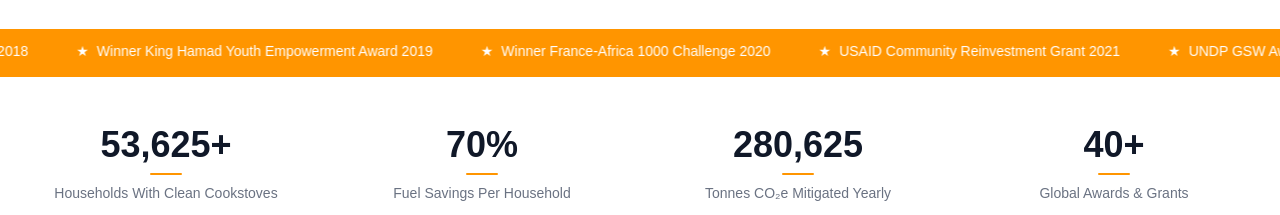
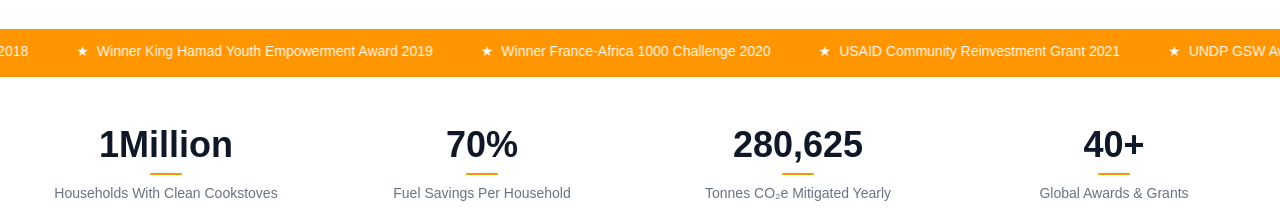
Before and after one commit to Powerstove-Energy/Powerstove-Landing-Page, a Next.js app: page /about in a window 1280 px wide. Shown: the part 1160-1375 px from the top of the page. Built offline with nearby package versions, Linux system fonts and the light colour scheme.

Commit message:
Update AboutstatsBanner.tsx

```diff
--- a/app/components/AboutstatsBanner.tsx
+++ b/app/components/AboutstatsBanner.tsx
@@ -3,7 +3,7 @@
 import { useEffect, useRef, useState } from "react";
 
 const stats = [
-  { value: 53625, suffix: "+", label: "Households With Clean Cookstoves" },
+  { value: 1.5, suffix: "Million", label: "Households With Clean Cookstoves" },
   { value: 70, suffix: "%", label: "Fuel Savings Per Household" },
   { value: 280625, suffix: "", label: "Tonnes CO₂e Mitigated Yearly" },
   { value: 40, suffix: "+", label: "Global Awards & Grants" },
```
